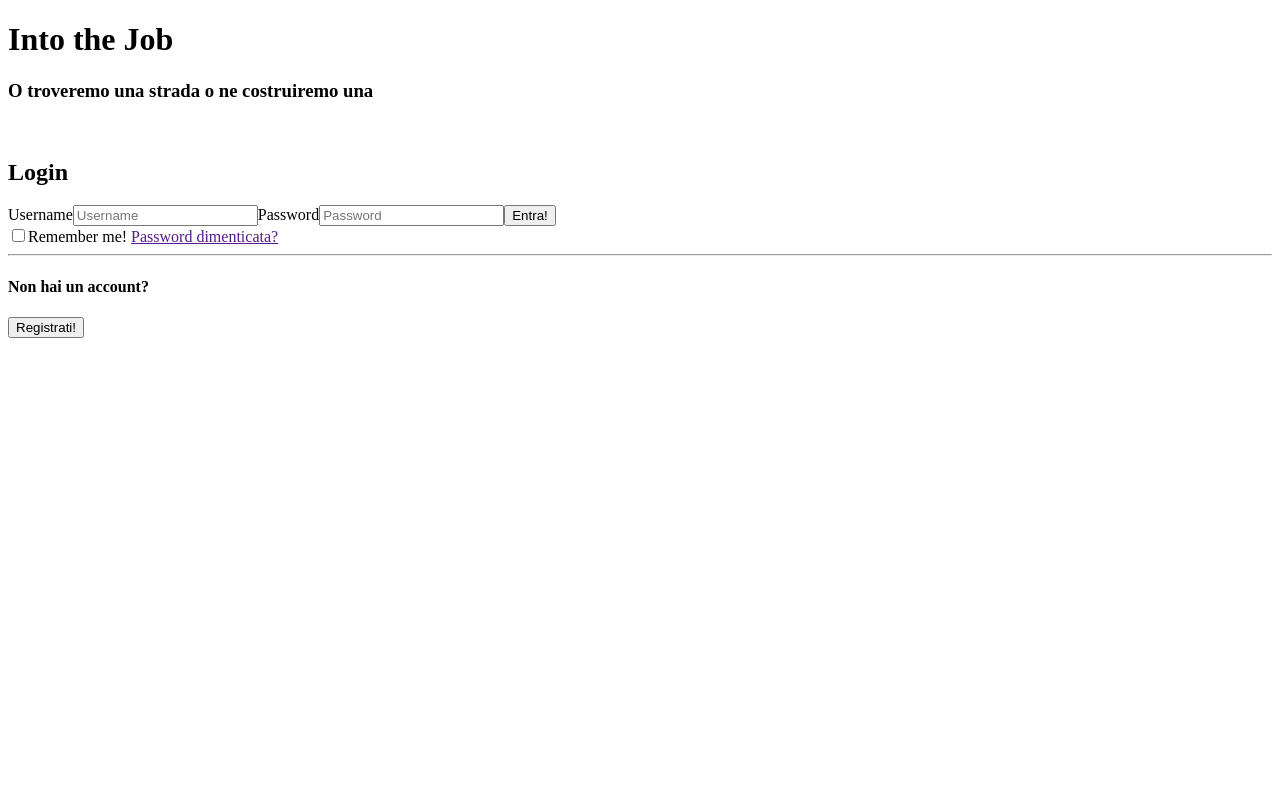
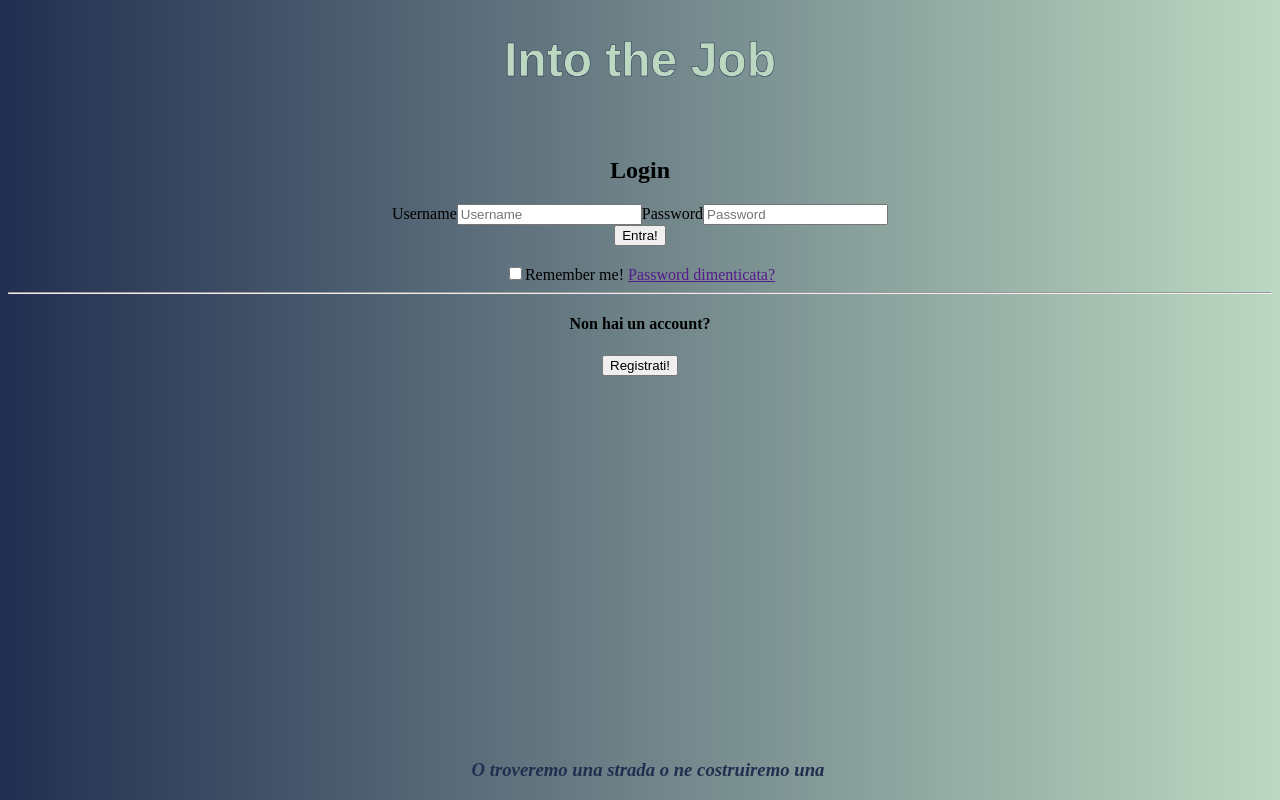
Before and after one commit to fenix638/IntoTheJob, an Angular app in the folder intoTheJob/: page /login in a window 1280 px wide. Built offline with nearby package versions, Linux system fonts and the light colour scheme.

Commit message:
Partial Login CSS

```diff
--- a/intoTheJob/src/app/app.component.scss
+++ b/intoTheJob/src/app/app.component.scss
@@ -0,0 +1,5 @@
+.titolo {
+    color: blueviolet;
+    text-align: center;
+
+}
--- a/intoTheJob/src/app/login/login.component.html
+++ b/intoTheJob/src/app/login/login.component.html
@@ -1,18 +1,27 @@
-<div>
-    <h1>Into the Job</h1>
-    <h3>O troveremo una strada o ne costruiremo una</h3>
+<div class="col-md-12">
+    <h1 class="titolo">Into the Job</h1>
 </div>
 
 
-<div>
+<div class= "loginContainer col-md-12" >
+   <div class = "col-md-12">
        <img src="" width="" height="">
+    </div>
+    <div class = "col-md-12">
         <h2>Login</h2>
+    </div>
+    <div class="col-md-12">
+        <div class="col-md-6">
             <label for="username">Username</label>
             <input type="text" name="username" id="username" placeholder="Username">
             <label for="password">Password</label>
             <input type="password" name="password" id="password" placeholder="Password">
+        </div>
+        <div class="col-md-6">
+            <button>Entra!</button>
+        </div>
+    </div>
 
-    <button>Entra!</button>
     <br>
     <input type="checkbox">Remember me!
     <a href="">Password dimenticata?</a>
@@ -20,3 +29,9 @@
     <h4>Non hai un account?</h4>
     <button routerLink="/register">Registrati!</button>
 </div>
+
+<div></div>
+
+<div class="sub_div">
+    <h3 class = "slogan">O troveremo una strada o ne costruiremo una</h3>
+</div>
--- a/intoTheJob/src/app/login/login.component.scss
+++ b/intoTheJob/src/app/login/login.component.scss
@@ -0,0 +1,3 @@
+.loginContainer {
+    text-align: center;
+}
--- a/intoTheJob/src/styles.scss
+++ b/intoTheJob/src/styles.scss
@@ -1,4 +1,23 @@
-/* You can add global styles to this file, and also import other style files */
+.titolo {
+    color: #BCD8C1 ;
+    -webkit-text-stroke: 0.5px #222E50;
+    text-align: center;
+    font-family: "Franklin Gothic Medium", "Arial Narrow", "Arial", "sans-serif";
+    font-size: 3em;
+}
 
+.slogan {
+    color: #222E50;
+    text-align: center;
+    font-family: "Quicksand_Book_Oblique" "sans-serif";
+    font-style: italic;
+    }
 
-/* Importing Bootstrap SCSS file. */
+body{
+    background-image: linear-gradient(90deg, #222E50, #BCD8C1 )
+}
+.sub_div {
+    position: absolute;
+    bottom: 0px;
+    width: 100%;
+}
```
Lines whose indentation alone changed are shown as unchanged.
